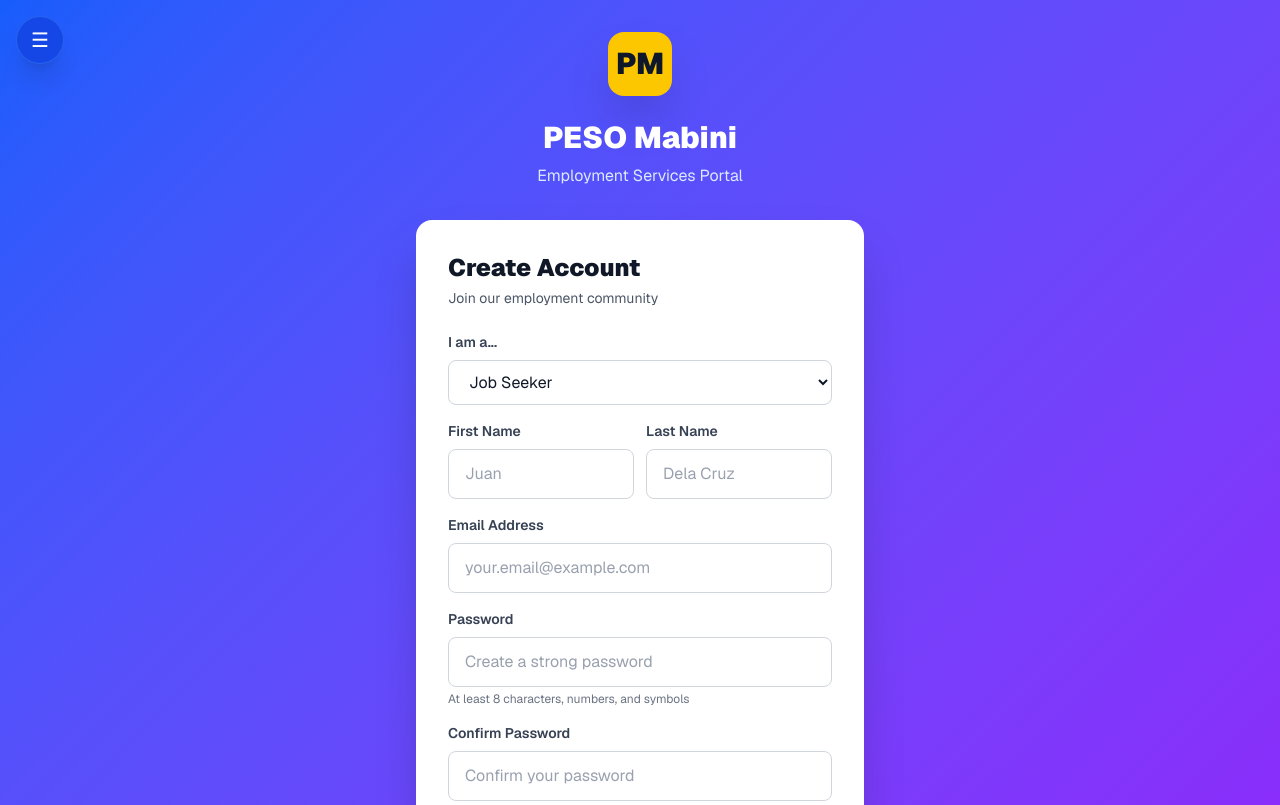
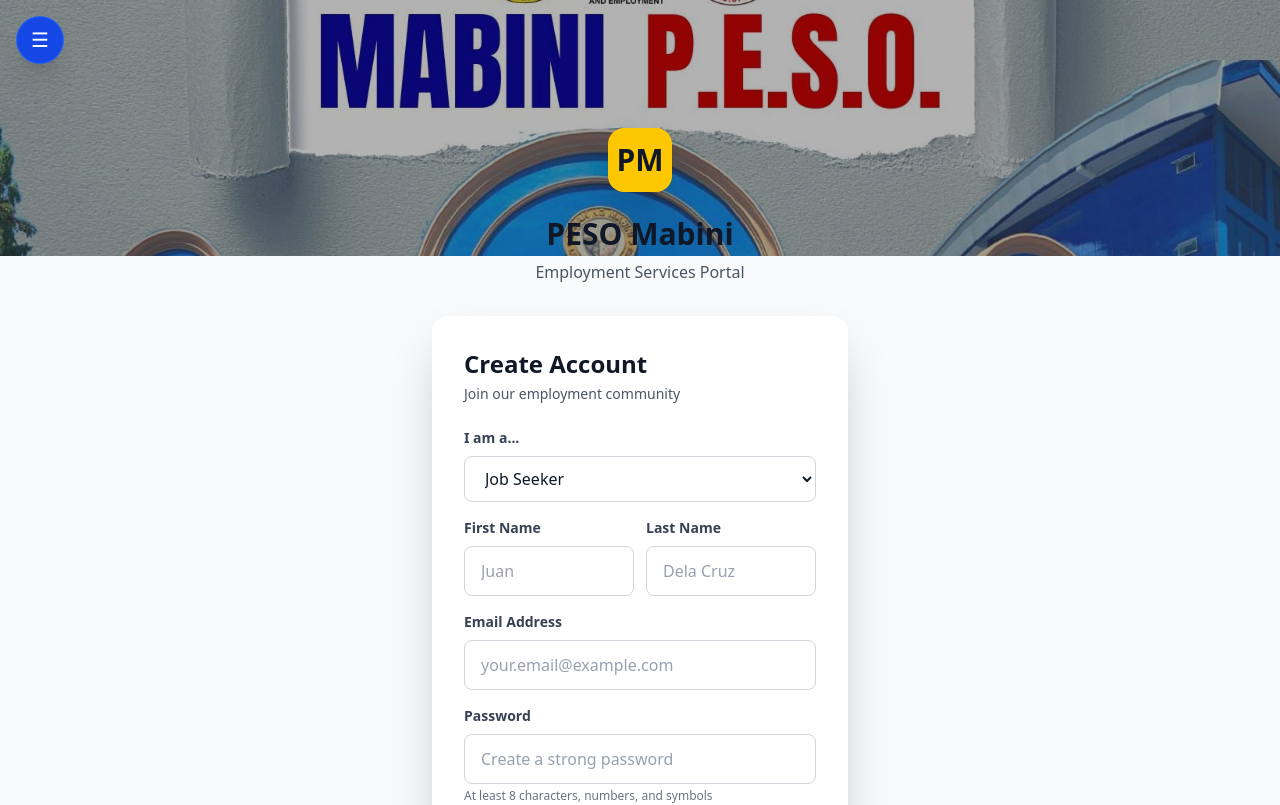
Before and after one commit to jirehmanalo05-prog/PESO, a Next.js app: page /register in a window 1280 px wide. Shown: the top 805 px of the page. Built offline with nearby package versions, Linux system fonts and the light colour scheme.

Commit message:
save changes

```diff
--- a/app/login/page.tsx
+++ b/app/login/page.tsx
@@ -31,15 +31,33 @@
   };
 
   return (
-    <div className="min-h-screen bg-gradient-to-br from-blue-600 to-purple-600 flex items-center justify-center px-4 py-8">
-      <div className="w-full max-w-md">
+    <div className="min-h-screen bg-gray-50 font-sans antialiased">
+      {/* ════════════════════════
+          BACKGROUND IMAGE SECTION
+          ↓ Replace backgroundImage below with your actual photo path.
+          e.g. backgroundImage: "url('/images/login-bg.jpg')"
+      ════════════════════════ */}
+      <section
+        className="relative w-full h-64 bg-blue-600 bg-cover bg-center bg-no-repeat"
+        style={{
+          backgroundImage: "url('/BG-Peso.jpg')",
+        }}
+      >
+        {/* Optional dark overlay for text readability */}
+        <div className="absolute inset-0 bg-black/30"></div>
+      </section>
+
+      {/* ════════════════════════
+          LOGIN FORM CONTAINER
+      ════════════════════════ */}
+      <div className="relative -mt-32 mx-auto max-w-md px-4 pb-8">
         {/* Logo Card */}
         <div className="text-center mb-8">
           <div className="inline-flex h-16 w-16 items-center justify-center rounded-2xl bg-yellow-400 text-3xl font-black text-slate-900 shadow-2xl mb-6">
             PM
           </div>
-          <h1 className="text-3xl font-black text-white">PESO Mabini</h1>
-          <p className="text-blue-100 mt-2">Employment Services Portal</p>
+          <h1 className="text-3xl font-black text-gray-900">PESO Mabini</h1>
+          <p className="text-gray-600 mt-2">Employment Services Portal</p>
         </div>
 
         {/* Login Form Card */}
@@ -135,7 +153,7 @@
         </div>
 
         {/* Footer */}
-        <div className="mt-8 text-center text-blue-100 text-xs">
+        <div className="mt-8 text-center text-gray-600 text-xs">
           <p>Secure employment portal • Password protected</p>
           <p className="mt-2">© 2024 PESO Mabini. All rights reserved.</p>
         </div>
--- a/app/register/page.tsx
+++ b/app/register/page.tsx
@@ -73,15 +73,33 @@
   };
 
   return (
-    <div className="min-h-screen bg-gradient-to-br from-blue-600 to-purple-600 flex items-center justify-center px-4 py-8">
-      <div className="w-full max-w-md">
+    <div className="min-h-screen bg-gray-50 font-sans antialiased">
+      {/* ════════════════════════
+          BACKGROUND IMAGE SECTION
+          ↓ Replace backgroundImage below with your actual photo path.
+          e.g. backgroundImage: "url('/images/register-bg.jpg')"
+      ════════════════════════ */}
+      <section
+        className="relative w-full h-64 bg-blue-600 bg-cover bg-center bg-no-repeat"
+        style={{
+          backgroundImage: "url('/BG-Peso.jpg')",
+        }}
+      >
+        {/* Optional dark overlay for text readability */}
+        <div className="absolute inset-0 bg-black/30"></div>
+      </section>
+
+      {/* ════════════════════════
+          REGISTER FORM CONTAINER
+      ════════════════════════ */}
+      <div className="relative -mt-32 mx-auto max-w-md px-4 pb-8">
         {/* Logo Card */}
         <div className="text-center mb-8">
           <div className="inline-flex h-16 w-16 items-center justify-center rounded-2xl bg-yellow-400 text-3xl font-black text-slate-900 shadow-2xl mb-6">
             PM
           </div>
-          <h1 className="text-3xl font-black text-white">PESO Mabini</h1>
-          <p className="text-blue-100 mt-2">Employment Services Portal</p>
+          <h1 className="text-3xl font-black text-gray-900">PESO Mabini</h1>
+          <p className="text-gray-600 mt-2">Employment Services Portal</p>
         </div>
 
         {/* Register Form Card */}
@@ -266,7 +284,7 @@
         </div>
 
         {/* Footer */}
-        <div className="mt-8 text-center text-blue-100 text-xs">
+        <div className="mt-8 text-center text-gray-600 text-xs">
           <p>Secure employment portal • Your data is protected</p>
           <p className="mt-2">© 2024 PESO Mabini. All rights reserved.</p>
         </div>
```
